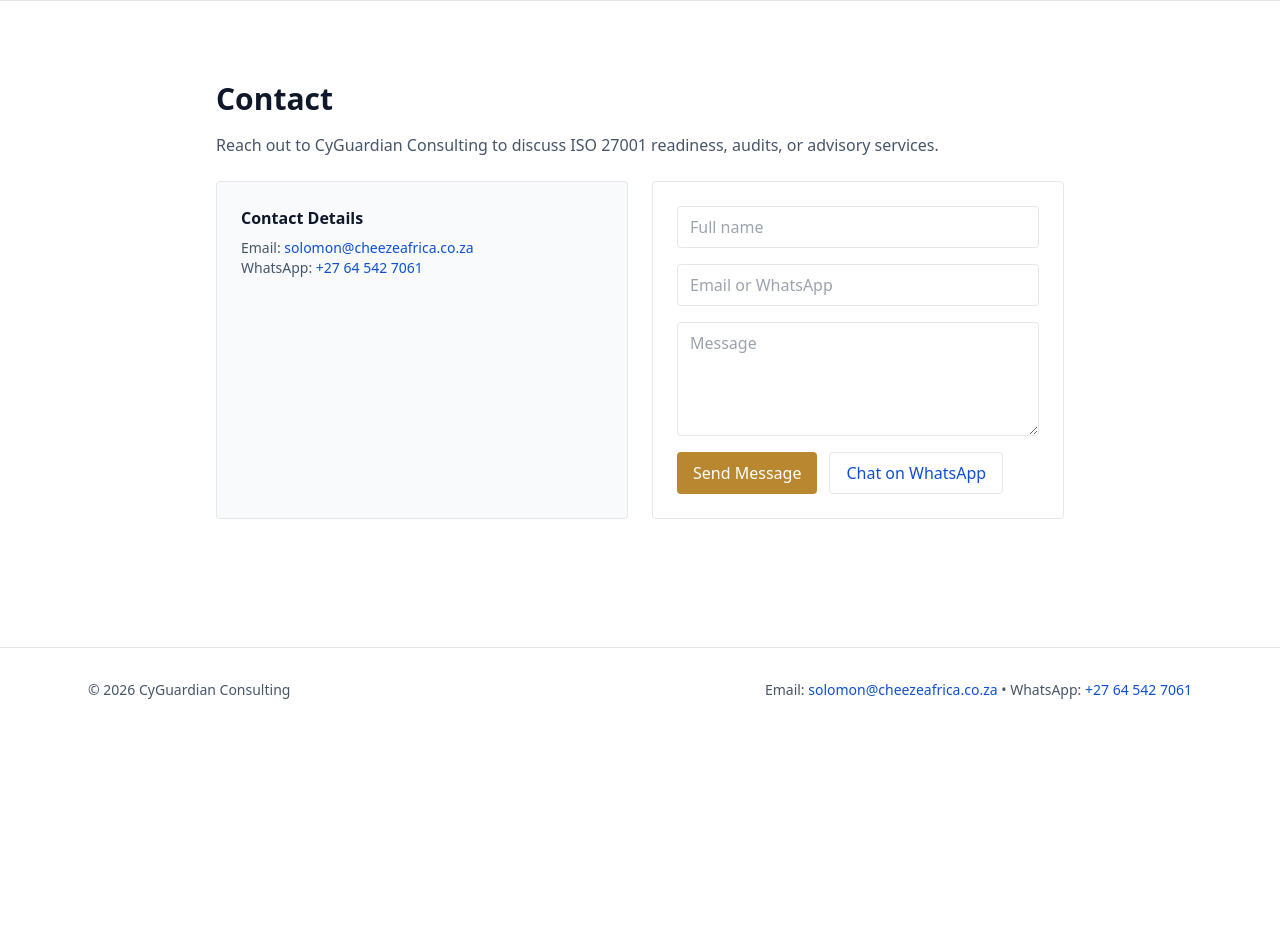
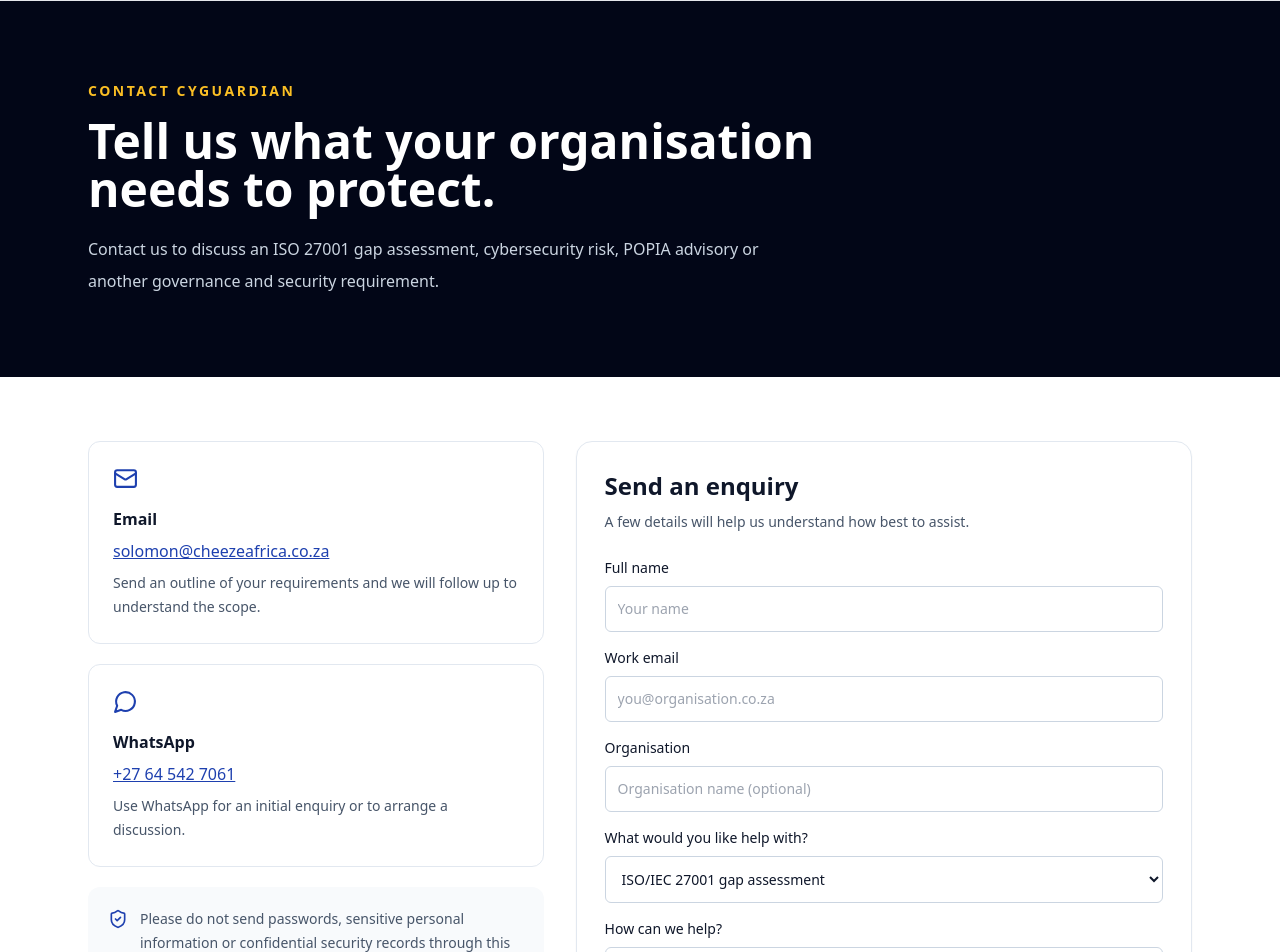
Before and after one commit to SollyMap/cyguardian-light, a React (Vite) app: page /contact in a window 1280 px wide. Shown: the part 80-1032 px from the top of the page. Before the commit the page ends 812 px from the top, so only its background shows below. Built offline with nearby package versions, Linux system fonts and the light colour scheme.

Commit message:
Improve CyGuardian contact and enquiry page

```diff
--- a/src/pages/Contact.jsx
+++ b/src/pages/Contact.jsx
@@ -1,24 +1,33 @@
 import React from 'react'
-export default function Contact(){ return (
-  <section className='py-20 bg-white'>
-    <div className='max-w-4xl mx-auto px-6'>
-      <h2 className='text-3xl font-bold text-slate-900 mb-4'>Contact</h2>
-      <p className='text-slate-600 mb-6'>Reach out to CyGuardian Consulting to discuss ISO 27001 readiness, audits, or advisory services.</p>
-      <div className='grid md:grid-cols-2 gap-6'>
-        <div className='bg-slate-50 p-6 border rounded'>
-          <h4 className='font-semibold'>Contact Details</h4>
-          <p className='text-sm text-slate-600 mt-2'>Email: <a className='text-primary' href='mailto:solomon@cheezeafrica.co.za'>solomon@cheezeafrica.co.za</a></p>
-          <p className='text-sm text-slate-600'>WhatsApp: <a className='text-primary' href='https://wa.me/27645427061'>+27 64 542 7061</a></p>
+import { Mail, MessageCircle, ShieldCheck } from 'lucide-react'
+
+export default function Contact() {
+  return <div className='bg-white text-slate-900'>
+    <section className='bg-slate-950 text-white'><div className='mx-auto max-w-6xl px-6 py-16 md:py-20'>
+      <p className='text-sm font-semibold uppercase tracking-[.18em] text-amber-400'>Contact CyGuardian</p>
+      <h1 className='mt-4 max-w-3xl text-4xl font-bold leading-tight md:text-5xl'>Tell us what your organisation needs to protect.</h1>
+      <p className='mt-5 max-w-2xl leading-8 text-slate-300'>Contact us to discuss an ISO 27001 gap assessment, cybersecurity risk, POPIA advisory or another governance and security requirement.</p>
+    </div></section>
+    <section className='mx-auto grid max-w-6xl gap-8 px-6 py-16 md:grid-cols-[.85fr_1.15fr]'>
+      <div className='space-y-5'>
+        <article className='rounded-xl border border-slate-200 p-6'><Mail className='text-blue-800' size={25}/><h2 className='mt-4 font-bold'>Email</h2><a className='mt-2 inline-block text-blue-800 underline' href='mailto:solomon@cheezeafrica.co.za'>solomon@cheezeafrica.co.za</a><p className='mt-2 text-sm leading-6 text-slate-600'>Send an outline of your requirements and we will follow up to understand the scope.</p></article>
+        <article className='rounded-xl border border-slate-200 p-6'><MessageCircle className='text-blue-800' size={25}/><h2 className='mt-4 font-bold'>WhatsApp</h2><a className='mt-2 inline-block text-blue-800 underline' href='https://wa.me/27645427061'>+27 64 542 7061</a><p className='mt-2 text-sm leading-6 text-slate-600'>Use WhatsApp for an initial enquiry or to arrange a discussion.</p></article>
+        <p className='flex gap-3 rounded-xl bg-slate-50 p-5 text-sm leading-6 text-slate-600'><ShieldCheck className='mt-0.5 shrink-0 text-blue-800' size={20}/>Please do not send passwords, sensitive personal information or confidential security records through this general enquiry form.</p>
+      </div>
+      <form action='https://formsubmit.co/solomon@cheezeafrica.co.za' method='POST' className='rounded-2xl border border-slate-200 p-7 shadow-sm'>
+        <h2 className='text-2xl font-bold'>Send an enquiry</h2><p className='mt-2 text-sm leading-6 text-slate-600'>A few details will help us understand how best to assist.</p>
+        <input type='hidden' name='_subject' value='New CyGuardian website enquiry'/>
+        <input type='hidden' name='_captcha' value='true'/>
+        <div className='mt-6 grid gap-4'>
+          <label className='grid gap-2 text-sm font-medium'>Full name<input name='name' required autoComplete='name' className='rounded-md border border-slate-300 px-3 py-3 font-normal' placeholder='Your name'/></label>
+          <label className='grid gap-2 text-sm font-medium'>Work email<input name='email' type='email' required autoComplete='email' className='rounded-md border border-slate-300 px-3 py-3 font-normal' placeholder='you@organisation.co.za'/></label>
+          <label className='grid gap-2 text-sm font-medium'>Organisation<input name='organisation' autoComplete='organization' className='rounded-md border border-slate-300 px-3 py-3 font-normal' placeholder='Organisation name (optional)'/></label>
+          <label className='grid gap-2 text-sm font-medium'>What would you like help with?<select name='service' className='rounded-md border border-slate-300 bg-white px-3 py-3 font-normal'><option>ISO/IEC 27001 gap assessment</option><option>Cybersecurity risk assessment</option><option>POPIA and privacy advisory</option><option>Information security governance and policies</option><option>Security awareness training</option><option>vCISO and security operations advisory</option><option>Other enquiry</option></select></label>
+          <label className='grid gap-2 text-sm font-medium'>How can we help?<textarea name='message' rows='5' required className='rounded-md border border-slate-300 px-3 py-3 font-normal' placeholder='Briefly describe your requirements.'/></label>
+          <button type='submit' className='rounded-md bg-amber-500 px-5 py-3 font-semibold text-slate-950 hover:bg-amber-400'>Send enquiry</button>
+          <p className='text-xs leading-5 text-slate-500'>By submitting, you agree that CyGuardian may use these details to respond to your enquiry. Do not include sensitive or confidential information.</p>
         </div>
-        <form action='https://formsubmit.co/solomon@cheezeafrica.co.za' method='POST' className='bg-white p-6 border rounded'>
-          <div className='grid gap-4'>
-            <input name='name' required className='border px-3 py-2 rounded' placeholder='Full name' />
-            <input name='email' type='email' required className='border px-3 py-2 rounded' placeholder='Email or WhatsApp' />
-            <textarea name='message' rows='4' className='border px-3 py-2 rounded' placeholder='Message'></textarea>
-            <div className='flex gap-3'><button type='submit' className='px-4 py-2 header-cta rounded'>Send Message</button><a href='https://wa.me/27645427061' className='px-4 py-2 border rounded'>Chat on WhatsApp</a></div>
-          </div>
-        </form>
-      </div>
-    </div>
-  </section>
-)}
+      </form>
+    </section>
+  </div>
+}
```
